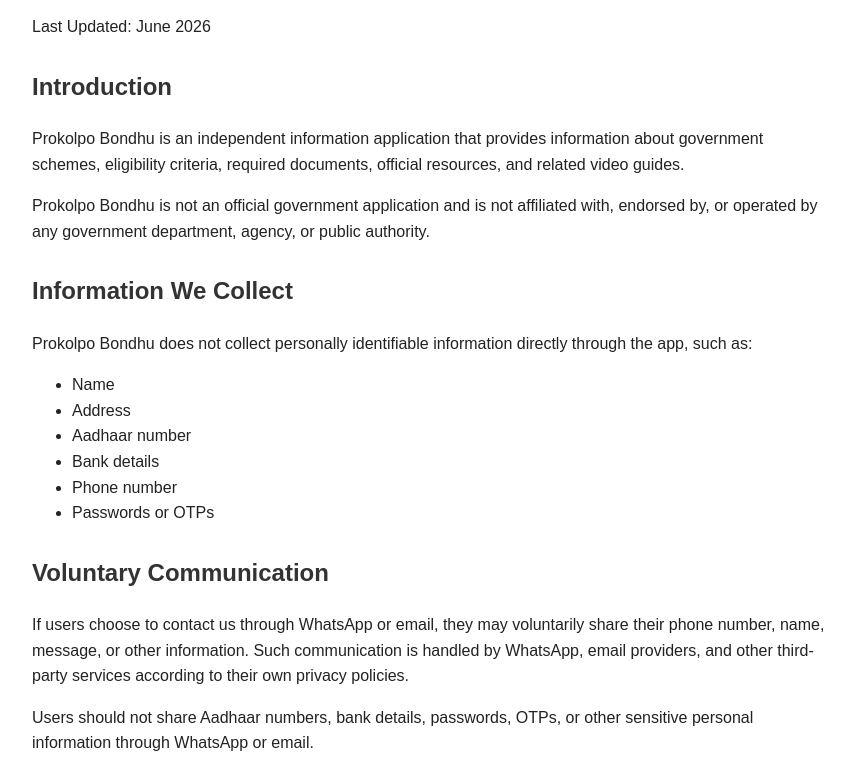
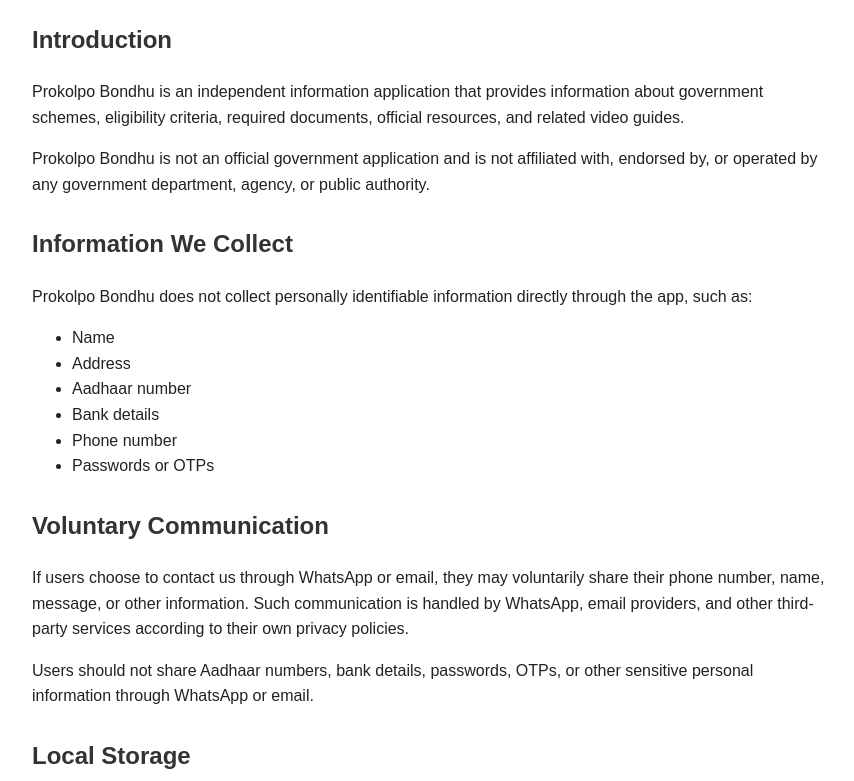
Before and after one commit to 26pritamance4/prokolpo-data, a plain HTML site: page docs/privacy-policy.html in a window 1280 px wide. Shown: the part 100-881 px from the top of the page, without its empty margins (208-1062 px from the left). Drawn offline with Linux system fonts and the light colour scheme.

Commit message:
Update privacy-policy.html

```diff
--- a/docs/privacy-policy.html
+++ b/docs/privacy-policy.html
@@ -28,8 +28,6 @@
 
 <body>
   <h1>Prokolpo Bondhu Privacy Policy</h1>
-
-  <p>Last Updated: June 2026</p>
 
   <h2>Introduction</h2>
   <p>
```
